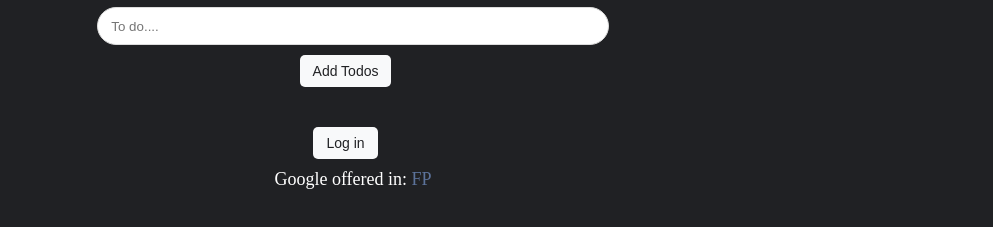
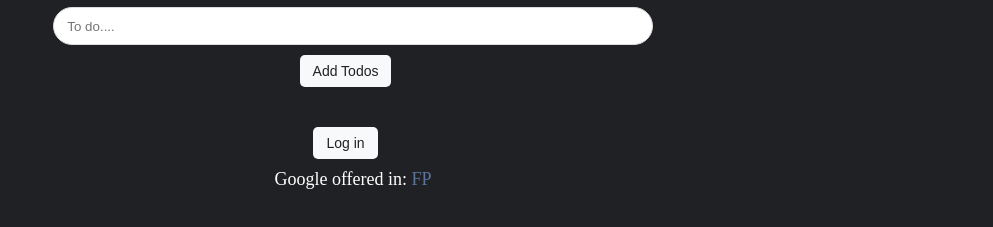
Before and after one commit to kisyam/google-clone-todo-page, a website built with Vite: page index.html in a window 1280 px wide. Shown: the part 381-608 px from the top of the page, without its empty margins (287-1280 px from the left). Built offline with nearby package versions, Linux system fonts and the light colour scheme.

Commit message:
Fix: todo-form width 600px

```diff
--- a/style.css
+++ b/style.css
@@ -47,7 +47,7 @@ body {
     justify-content: center;
 }
 #todo-form {
-    width: 40%;
+    width: 600px;
     display: flex;
 }
 #login-input {
@@ -84,7 +84,7 @@ body {
     box-shadow: 0 0 10px gainsboro;
 }
 .main__screen-button {
-    width: 40%;
+    /* width: 100%; */
     display: flex;
     flex-direction: column;
     gap: 10px;
```
